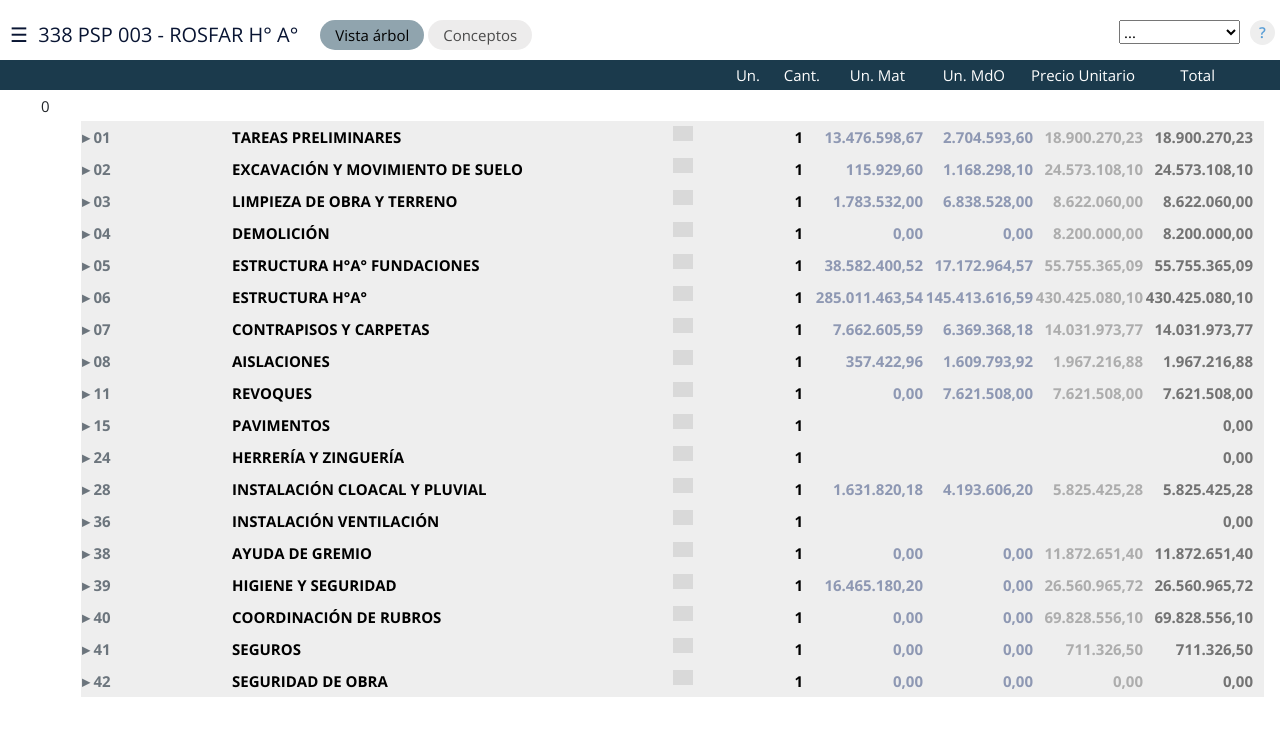
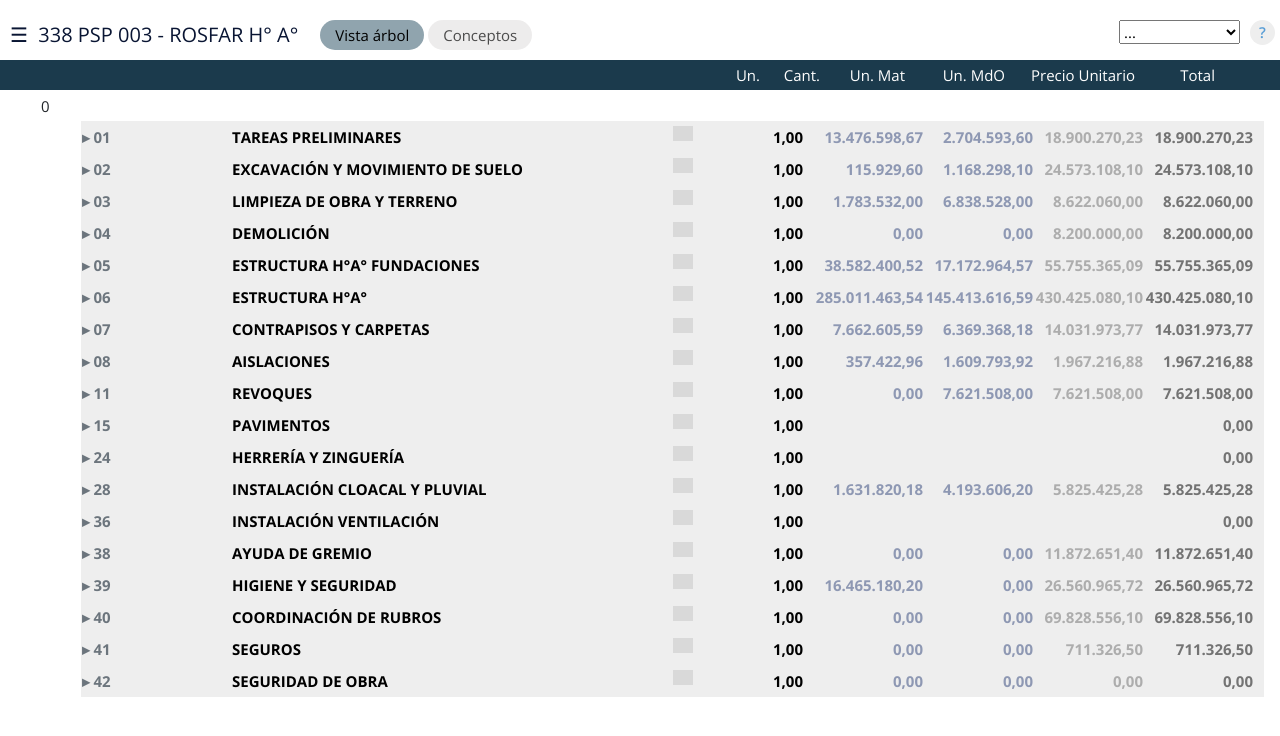
Before and after one commit to julianballejos/arbol338, a plain HTML site: page index.html in a window 1280 px wide. Drawn offline with nearby package versions, Linux system fonts and the light colour scheme; grey boxes are pictures that could not be loaded.

Commit message:
Update index.html

```diff
--- a/index.html
+++ b/index.html
@@ -775,6 +775,7 @@
                  return x * 0.7;
              }); */
 
+            CanPres = CanPres.map(formatearNumero);
             Pres = Pres.map(formatearNumero);
             TotPres = TotPres.map(formatearNumero);
             PresMdO = PresMdO.map(formatearNumero);
```
